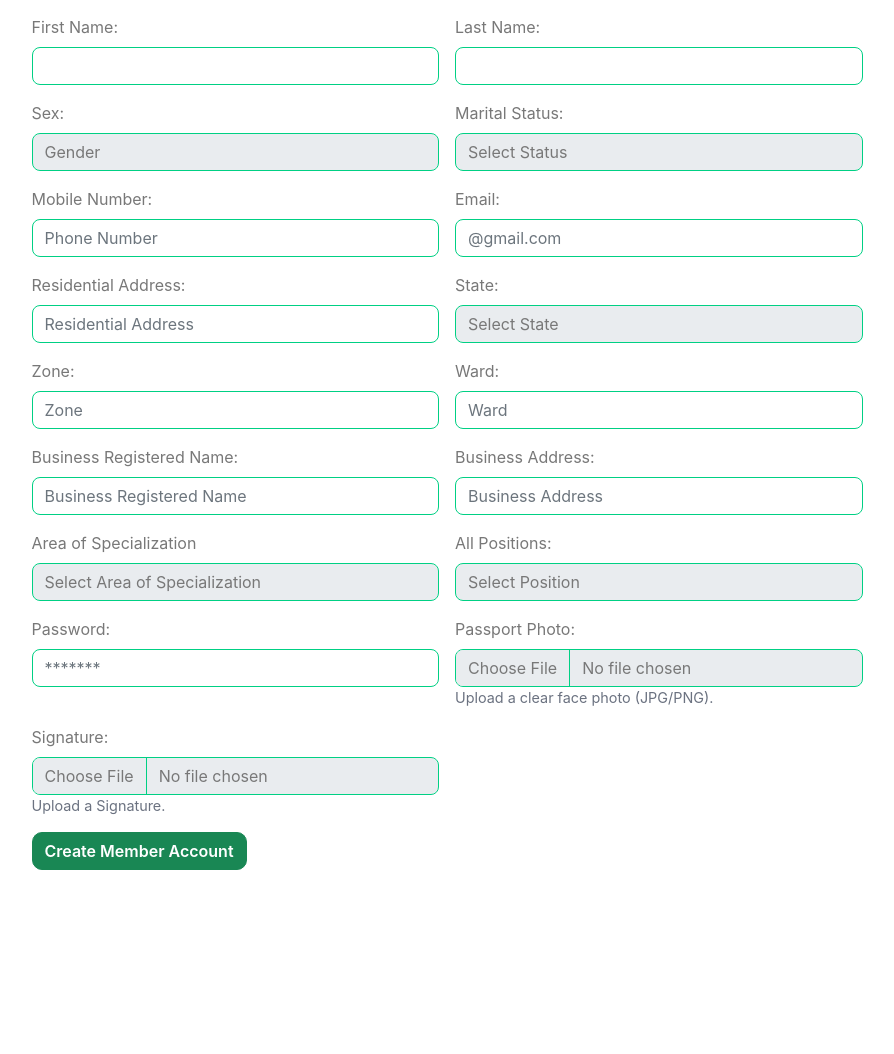
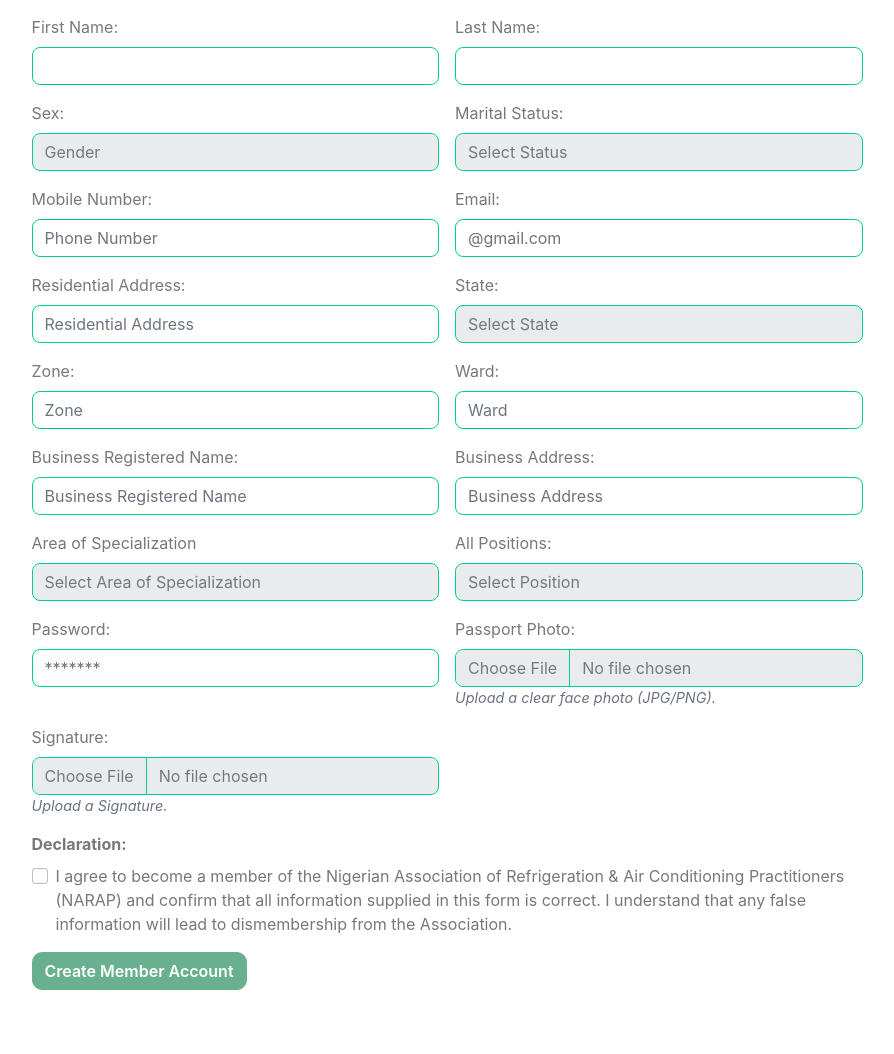
Before and after one commit to Mr-Simplicity-dev/NARAPnational, a PHP site: page /member/register.php in a window 1280 px wide. Shown: the part 105-1159 px from the top of the page, without its empty margins (193-1087 px from the left). Before the commit the page ends 975 px from the top, so only its background shows below. Run offline with PHP 8.4, Linux system fonts and the light colour scheme.

Commit message:
make changes

```diff
--- a/public/member/register.php
+++ b/public/member/register.php
@@ -1,80 +1,84 @@
-<!doctype html>
+<!DOCTYPE html>
+
 <html lang="en">
 <head>
 <meta charset="utf-8"/>
-  <meta name="viewport" content="width=device-width, initial-scale=1"/>
+<meta content="width=device-width, initial-scale=1" name="viewport"/>
 <title>Register — Member</title>
-  <link rel="icon" type="image/png" href="/uploads/slider/Narap.png"/>
-  <link href="/css/bootstrap.min.css" rel="stylesheet">
-  <link href="/css/style.css" rel="stylesheet">
+<link href="/uploads/slider/Narap.png" rel="icon" type="image/png"/>
+<link href="/css/bootstrap.min.css" rel="stylesheet"/>
+<link href="/css/style.css" rel="stylesheet"/>
 <style>.form-hint{font-size:.9rem;color:#6b7280}</style>
-</head>
+
+<style>
+/* Make disabled submits clearly inactive */
+button[disabled], input[type="submit"][disabled] {
+  cursor: not-allowed !important;
+}
+/* If using Bootstrap, also support .btn.disabled */
+.btn.disabled, .btn:disabled {
+  cursor: not-allowed !important;
+  opacity: .65; /* mirrors Bootstrap default */
+}
+</style></head>
 <body>
 <nav class="navbar navbar-expand-lg bg-white navbar-light sticky-top p-0 shadow-sm">
-  <a href="/index.php" class="navbar-brand px-4">NARAP</a>
-  <button class="navbar-toggler me-4" type="button" data-bs-toggle="collapse" data-bs-target="#navbarCollapse">
+<a class="navbar-brand px-4" href="/index.php">NARAP</a>
+<button class="navbar-toggler me-4" data-bs-target="#navbarCollapse" data-bs-toggle="collapse" type="button">
 <span class="navbar-toggler-icon"></span>
 </button>
 <div class="collapse navbar-collapse" id="navbarCollapse">
 <div class="navbar-nav ms-auto p-4 p-lg-0">
-      <a href="/register.php" class="nav-item nav-link">Back</a>
-      <a href="/member/login.php" class="nav-item nav-link">Member Login</a>
+<a class="nav-item nav-link" href="/register.php">Back</a>
+<a class="nav-item nav-link" href="/member/login.php">Member Login</a>
 </div>
 </div>
 </nav>
-
 <div class="container py-5">
 <div class="row justify-content-center">
 <div class="col-lg-9">
 <h1 class="mb-4">Member Registration</h1>
-      <form id="memberForm" class="row g-3" enctype="multipart/form-data">
+<form class="row g-3" enctype="multipart/form-data" id="memberForm">
 <div class="col-md-6">
 <label class="form-label">First Name:</label>
-          <input name="firstName" class="form-control" required>
+<input class="form-control" name="firstName" required=""/>
 </div>
 <div class="col-md-6">
 <label class="form-label">Last Name:</label>
-          <input name="lastName" class="form-control" required>
+<input class="form-control" name="lastName" required=""/>
 </div>
-
 <div class="col-md-6">
 <label class="form-label">Sex:</label>
-          <select name="state" class="form-control" required>
-          <option value="" selected disabled>Gender</option>
+<select class="form-control" name="state" required="">
+<option disabled="" selected="" value="">Gender</option>
 <option>Male</option>
 <option>Female</option>
 </select>
 </div>
-
-
 <div class="col-md-6">
 <label class="form-label">Marital Status:</label>
-          <select name="state" class="form-control" required>
-          <option value="" selected disabled>Select Status</option>
+<select class="form-control" name="state" required="">
+<option disabled="" selected="" value="">Select Status</option>
 <option>Single</option>
 <option>Married</option>
 </select>
 </div>
-
 <div class="col-md-6">
 <label class="form-label">Mobile Number:</label>
-          <input type="email" name="Mobile Number" class="form-control" required placeholder="Phone Number">
+<input class="form-control" name="Mobile Number" placeholder="Phone Number" required="" type="email"/>
 </div>
-
 <div class="col-md-6">
 <label class="form-label">Email:</label>
-          <input type="email" name="email" class="form-control" required placeholder="@gmail.com">
+<input class="form-control" name="email" placeholder="@gmail.com" required="" type="email"/>
 </div>
-
 <div class="col-md-6">
 <label class="form-label">Residential Address:</label>
-          <input type="email" name="Residential Address" class="form-control" required placeholder="Residential Address">
+<input class="form-control" name="Residential Address" placeholder="Residential Address" required="" type="email"/>
 </div>
-
 <div class="col-md-6">
 <label class="form-label">State:</label>
-          <select name="state" class="form-control" required>
-            <option value="" selected disabled>Select State</option>
+<select class="form-control" name="state" required="">
+<option disabled="" selected="" value="">Select State</option>
 <option>Abia</option>
 <option>Adamawa</option>
 <option>Akwa Ibom</option>
@@ -114,40 +118,35 @@
 <option>FCT (Abuja)</option>
 </select>
 </div>
-
 <div class="col-md-6">
 <label class="form-label">Zone:</label>
-          <input name="Zone" class="form-control" placeholder="Zone">
+<input class="form-control" name="Zone" placeholder="Zone"/>
 </div>
 <div class="col-md-6">
 <label class="form-label">Ward:</label>
-          <input name="Ward" class="form-control" placeholder="Ward">
+<input class="form-control" name="Ward" placeholder="Ward"/>
 </div>
-
 <div class="col-md-6">
 <label class="form-label">Business Registered Name:</label>
-          <input type="email" name="Business Registered Name" class="form-control" required placeholder="Business Registered Name">
+<input class="form-control" name="Business Registered Name" placeholder="Business Registered Name" required="" type="email"/>
 </div>
-
 <div class="col-md-6">
 <label class="form-label">Business Address:</label>
-          <input type="email" name="Businessl Address" class="form-control" required placeholder="Business Address">
+<input class="form-control" name="Businessl Address" placeholder="Business Address" required="" type="email"/>
 </div>
-
 <div class="col-md-6">
 <label class="form-label">Area of Specialization</label>
-          <select name="state" class="form-control" required>
-            <option value="" selected disabled>Select Area of Specialization</option>
+<select class="form-control" name="state" required="">
+<option disabled="" selected="" value="">Select Area of Specialization</option>
 <option>Air Conditioning</option>
 <option>Refrigeration</option>
-            <option>Air Conditioning & Refrigeration</option>
+<option>Air Conditioning &amp; Refrigeration</option>
 </select>
 </div>
-
 <div class="col-md-6">
 <label class="form-label">All Positions:</label>
-          <select name="state" class="form-control" required>
-            <option value="" selected disabled>Select Position</option>
+<select class="form-control" name="state" required="">
+<option disabled="" selected="" value="">Select Position</option>
 <option>President</option>
 <option>Deputy President</option>
 <option>Vice President (North Central)</option>
@@ -181,30 +180,27 @@
 </div>
 <div class="col-md-6">
 <label class="form-label">Password:</label>
-          <input type="password" name="password" class="form-control" minlength="6" required placeholder="*******">
+<input class="form-control" minlength="6" name="password" placeholder="*******" required="" type="password"/>
 </div>
-
 <div class="col-md-6">
 <label class="form-label">Passport Photo:</label>
-          <input type="file" name="passport" class="form-control" accept="image/*" required>
-          <div class="form-hint">Upload a clear face photo (JPG/PNG).</div>
+<input accept="image/*" class="form-control" name="passport" required="" type="file"/>
+<div class="form-hint fst-italic">Upload a clear face photo (JPG/PNG).</div>
 </div>
-
 <div class="col-md-6">
 <label class="form-label">Signature:</label>
-          <input type="file" name="passport" class="form-control" accept="image/*" required>
-          <div class="form-hint">Upload a Signature.</div>
+<input accept="image/*" class="form-control" name="passport" required="" type="file"/>
+<div class="form-hint fst-italic">Upload a Signature.</div>
 </div>
-
 <div class="col-12">
-          <button class="btn btn-success" type="submit">Create Member Account</button>
+<label class="form-label fw-bold" >Declaration:</label>
+<div class="mb-3"><div class="form-check"><input class="form-check-input" id="declareAgree" name="declare_agree" required="" type="checkbox"/><label class="form-check-label" for="declareAgree">I agree to become a member of the Nigerian Association of Refrigeration &amp; Air Conditioning Practitioners (NARAP) and confirm that all information supplied in this form is correct. I understand that any false information will lead to dismembership from the Association.</label></div></div><button aria-disabled="true" class="btn btn-success disabled" disabled="disabled" type="submit">Create Member Account</button>
 </div>
 </form>
-      <div id="memberMsg" class="mt-3"></div>
+<div class="mt-3" id="memberMsg"></div>
 </div>
 </div>
 </div>
-
 <script>
 function setMsg(el, text, ok=false) {
   el.innerHTML = '<div class="alert '+(ok?'alert-success':'alert-danger')+'">'+text+'</div>';
@@ -232,5 +228,65 @@ document.getElementById('memberForm').addEventListener('submit', async (e) => {
 });
 </script>
 <script src="https://cdn.jsdelivr.net/npm/bootstrap@5.0.0/dist/js/bootstrap.bundle.min.js"></script>
-</body>
+<script>
+document.addEventListener('DOMContentLoaded', function () {
+  var form = document.getElementById('memberForm') || document.querySelector('form');
+  var checkbox = form ? form.querySelector('#declareAgree, [name="declare_agree"]') : null;
+  // Prefer the submit labelled "Create Member"
+  var submits = form ? Array.from(form.querySelectorAll('button[type="submit"], input[type="submit"]')) : [];
+  var submitBtn = submits.find(function(el){
+    var t = (el.innerText || el.value || '').toLowerCase();
+    return t.includes('create member');
+  }) || submits[0];
+
+  function sync() {
+    if (!checkbox || !submitBtn) return;
+    submitBtn.disabled = !checkbox.checked;
+    if (submitBtn.tagName === 'BUTTON') {
+      submitBtn.setAttribute('aria-disabled', submitBtn.disabled ? 'true' : 'false');
+    }
+  }
+
+  if (checkbox && submitBtn) {
+    sync();
+    checkbox.addEventListener('change', sync);
+    form.addEventListener('submit', function(e){
+      if (!checkbox.checked) {
+        // This is defensive; the "required" attribute will already block submission.
+        e.preventDefault();
+        checkbox.focus();
+      }
+    });
+  }
+});
+</script>
+<script>
+document.addEventListener('DOMContentLoaded', function () {
+  var form = document.getElementById('registerForm') || document.querySelector('form');
+  if (!form) return;
+  var checkbox = form.querySelector('#declareAgree, [name="declare_agree"]');
+  var submits = Array.from(form.querySelectorAll('button[type="submit"], input[type="submit"]'));
+  var submitBtn = submits.find(function(el){
+    var t = (el.innerText || el.value || '').toLowerCase();
+    return t.includes('create member');
+  }) || submits[0];
+  if (!checkbox || !submitBtn) return;
+
+  function syncDisabled(){
+    var enabled = !!checkbox.checked;
+    submitBtn.disabled = !enabled;
+    if (submitBtn.tagName === 'BUTTON') {
+      submitBtn.setAttribute('aria-disabled', (!enabled).toString());
+    }
+    if (enabled) {
+      submitBtn.classList.remove('disabled');
+    } else {
+      if (!submitBtn.classList.contains('disabled')) submitBtn.classList.add('disabled');
+    }
+  }
+
+  syncDisabled();
+  checkbox.addEventListener('change', syncDisabled);
+});
+</script></body>
 </html>
```
Lines whose indentation alone changed are shown as unchanged.
